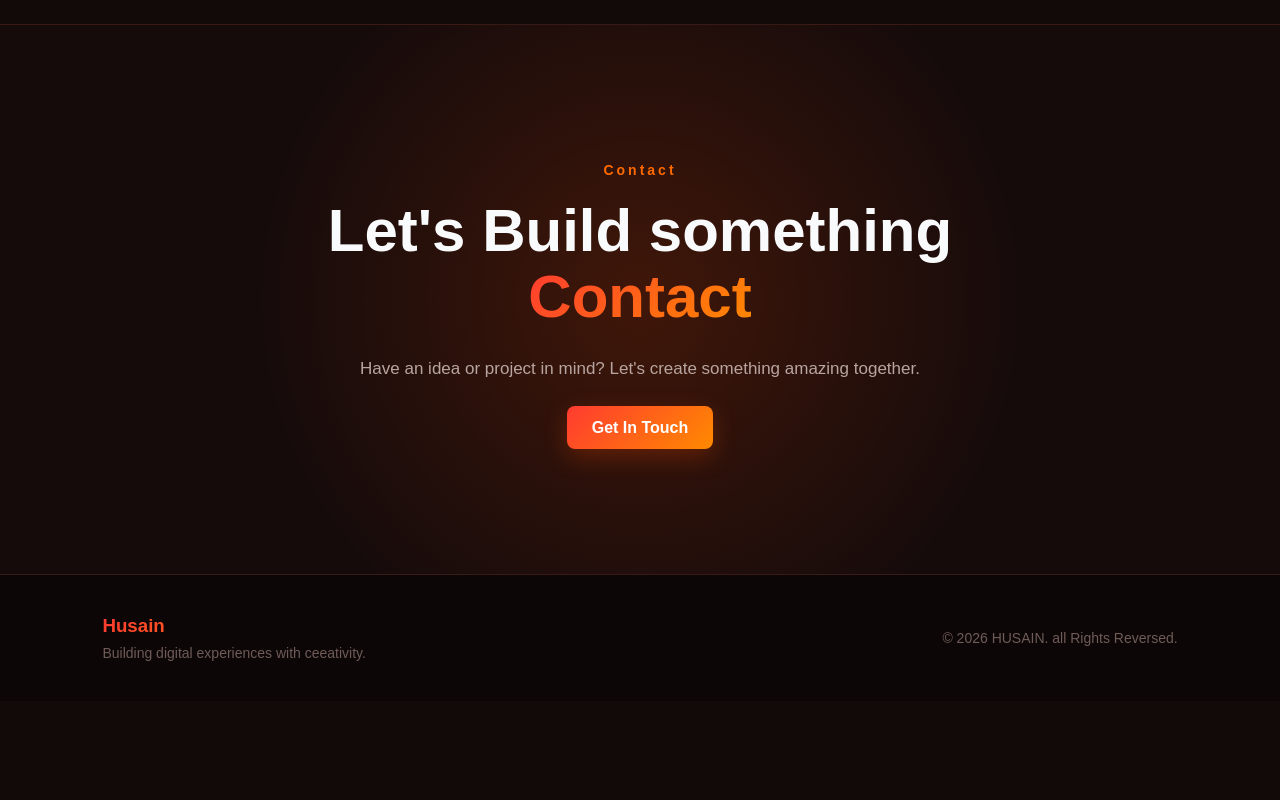
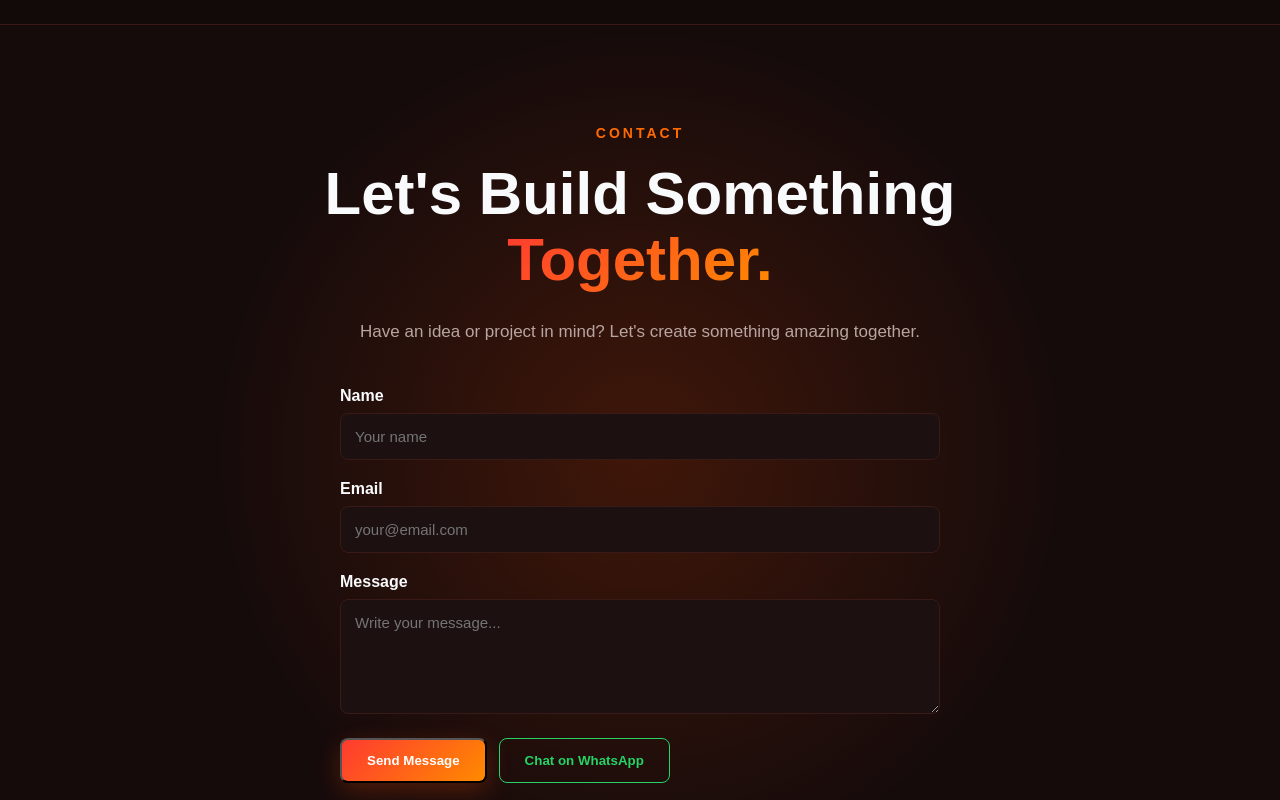
Before and after one commit to Husain-Faqih/landing-page, a React (Vite) app: page / in a window 1280 px wide. Shown: the part 2120-2920 px from the top of the page. Before the commit the page ends 2821 px from the top, so only its background shows below. Built offline with nearby package versions, Linux system fonts and the light colour scheme.

Commit message:
contact berfungsi

```diff
--- a/package.json
+++ b/package.json
@@ -10,6 +10,7 @@
     "preview": "vite preview"
   },
   "dependencies": {
+    "@emailjs/browser": "^4.4.1",
     "lucide-react": "^1.43.0",
     "react": "^19.2.8",
     "react-dom": "^19.2.8"
--- a/src/components/Contact.jsx
+++ b/src/components/Contact.jsx
@@ -1,11 +1,117 @@
+import { useState } from "react";
+import emailjs from "@emailjs/browser";
+
 function Contact() {
+  const [form, setForm] = useState({
+    name: "",
+    email: "",
+    message: "",
+  });
+
+  const [errors, setErrors] = useState({});
+  const [success, setSuccess] = useState("");
+  const [loading, setLoading] = useState(false);
+
+  const whatsappNumber = "62882008208842";
+
+  function handleChange(e) {
+    const { name, value } = e.target;
+
+    setForm({
+      ...form,
+      [name]: value,
+    });
+
+    setErrors({
+      ...errors,
+      [name]: "",
+    });
+
+    setSuccess("");
+  }
+
+  async function handleSubmit(e) {
+    e.preventDefault();
+
+    const newErrors = {};
+
+    if (!form.name.trim()) {
+      newErrors.name = "Nama harus diisi.";
+    }
+
+    if (!form.email.trim()) {
+      newErrors.email = "Email harus diisi.";
+    } else if (!form.email.includes("@")) {
+      newErrors.email = "Email harus mengandung @.";
+    }
+
+    if (!form.message.trim()) {
+      newErrors.message = "Pesan harus diisi.";
+    }
+
+    if (Object.keys(newErrors).length > 0) {
+      setErrors(newErrors);
+      return;
+    }
+
+    setLoading(true);
+    setErrors({});
+    setSuccess("");
+
+    try {
+      await emailjs.send(
+        "service_lbzolh2",
+        "template_dskw929",
+        {
+          name: form.name,
+          email: form.email,
+          message: form.message,
+        },
+        {
+          publicKey: "DBOtaLArtKelC_-Z-",
+        },
+      );
+
+      setSuccess("Pesan berhasil dikirim! Terima kasih.");
+
+      setForm({
+        name: "",
+        email: "",
+        message: "",
+      });
+    } catch (error) {
+      console.error("EmailJS Error:", error);
+      setErrors({
+        submit: "Pesan gagal dikirim. Silakan coba lagi.",
+      });
+    } finally {
+      setLoading(false);
+    }
+  }
+
+  const whatsappMessage = `Halo, saya ingin menghubungi Anda.
+
+Nama: ${form.name}
+Email: ${form.email}
+
+Pesan:
+${form.message}`;
+
+  function handleWhatsApp() {
+    const whatsappUrl = `https://wa.me/${whatsappNumber}?text=${encodeURIComponent(
+      whatsappMessage,
+    )}`;
+
+    window.open(whatsappUrl, "_blank");
+  }
+
   return (
     <section className="contact" id="contact">
       <div className="contact-content">
-        <p className="section-subtitle">Contact</p>
+        <p className="section-subtitle">CONTACT</p>
 
         <h2>
-          Let's Build something <span>Contact</span>
+          Let's Build Something <span>Together.</span>
         </h2>
 
         <p>
@@ -13,9 +119,72 @@ function Contact() {
           together.
         </p>
 
-        <a href="mailto:obatherbal455@gmail.com" className="btn primary">
-          Get In Touch
-        </a>
+        <form className="contact-form" onSubmit={handleSubmit}>
+          <div className="form-group">
+            <label htmlFor="name">Name</label>
+
+            <input
+              type="text"
+              id="name"
+              name="name"
+              value={form.name}
+              onChange={handleChange}
+              placeholder="Your name"
+            />
+
+            {errors.name && <p className="form-error">⚠ {errors.name}</p>}
+          </div>
+
+          <div className="form-group">
+            <label htmlFor="email">Email</label>
+
+            <input
+              type="email"
+              id="email"
+              name="email"
+              value={form.email}
+              onChange={handleChange}
+              placeholder="your@email.com"
+            />
+
+            {errors.email && <p className="form-error">⚠ {errors.email}</p>}
+          </div>
+
+          <div className="form-group">
+            <label htmlFor="message">Message</label>
+
+            <textarea
+              id="message"
+              name="message"
+              value={form.message}
+              onChange={handleChange}
+              placeholder="Write your message..."
+              rows="5"
+            />
+
+            {errors.message && <p className="form-error">⚠ {errors.message}</p>}
+          </div>
+
+          <div className="contact-buttons">
+            <button type="submit" className="btn primary" disabled={loading}>
+              {loading ? "Sending..." : "Send Message"}
+            </button>
+
+            <button
+              type="button"
+              className="btn whatsapp"
+              onClick={handleWhatsApp}
+            >
+              Chat on WhatsApp
+            </button>
+          </div>
+
+          {errors.submit && (
+            <p className="form-error form-submit-error">⚠ {errors.submit}</p>
+          )}
+
+          {success && <p className="form-success">✓ {success}</p>}
+        </form>
       </div>
     </section>
   );
--- a/src/index.css
+++ b/src/index.css
@@ -363,6 +363,86 @@ a {
   margin-bottom: 35px;
 }
 
+.contact-form {
+  max-width: 600px;
+  margin: 40px auto 0;
+  text-align: left;
+}
+
+.contact-buttons {
+  display: flex;
+  gap: 12px;
+  margin-top: 20px;
+}
+
+.whatsapp {
+  border: 1px solid #25d366;
+  background: transparent;
+  color: #25d366;
+  cursor: pointer;
+}
+
+.whatsapp:hover {
+  background: #25d366;
+  color: white;
+  transform: translateY(-3px);
+}
+
+.whatsapp:disabled,
+.primary:disabled {
+  opacity: 0.6;
+  cursor: not-allowed;
+}
+
+.form-submit-error {
+  margin-top: 15px;
+}
+
+.form-group {
+  margin-bottom: 20px;
+}
+
+.form-group label {
+  display: block;
+  margin-bottom: 8px;
+  font-weight: bold;
+  color: #f8fafc;
+}
+
+.form-group input,
+.form-group textarea {
+  width: 100%;
+  padding: 14px;
+  border: 1px solid #3a1a16;
+  border-radius: 8px;
+  background: #1c1010;
+  color: #f8fafc;
+  font-family: inherit;
+  font-size: 15px;
+  outline: none;
+}
+
+.form-group input:focus,
+.form-group textarea:focus {
+  border-color: #ff6a00;
+}
+
+.form-group textarea {
+  resize: vertical;
+}
+
+.form-error {
+  margin-top: 7px;
+  color: #ff5a36;
+  font-size: 14px;
+}
+
+.form-success {
+  margin-top: 20px;
+  color: #ff8a00;
+  font-weight: bold;
+}
+
 .footer {
   padding: 40px 8%;
   display: flex;
@@ -445,6 +525,14 @@ a {
     padding-right: 6%;
   }
 
+  .contact-buttons {
+    flex-direction: column;
+  }
+
+  .contact-buttons .btn {
+    width: 100%;
+  }
+
   .footer {
     flex-direction: column;
     text-align: center;
```
Also changed, not shown: 1 other file (tests, documents, lock files or other folders).
